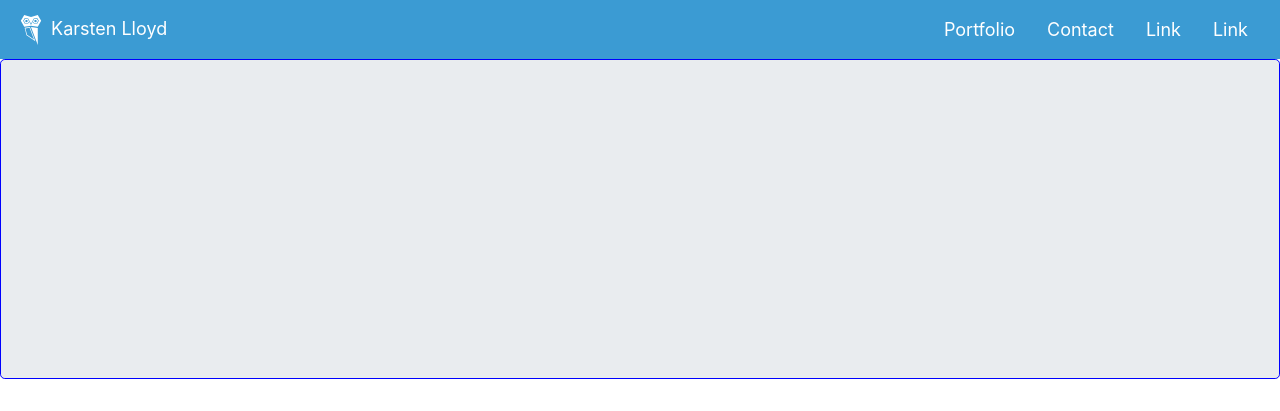
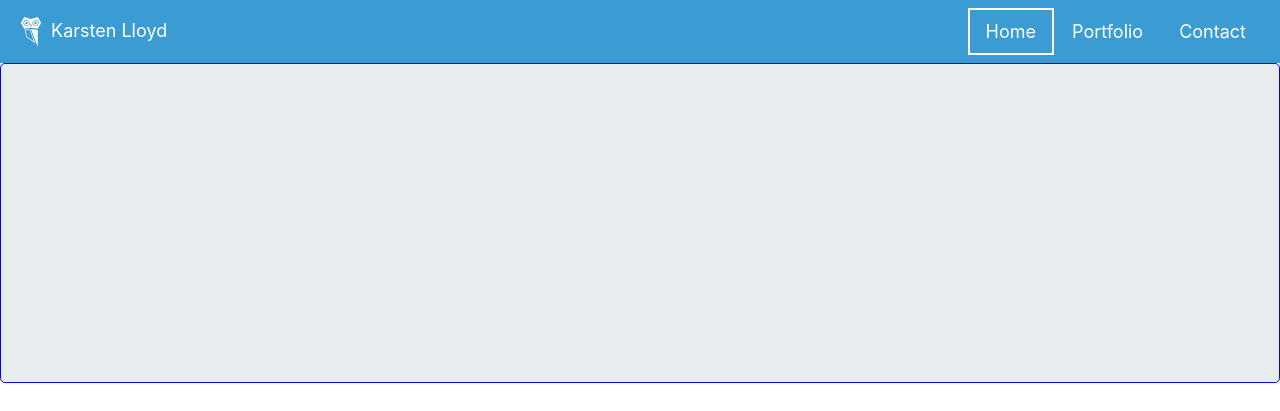
Before and after one commit to karstenabc/karsten-lloyd.dev, a PHP site: page / in a window 1280 px wide. Shown: the top 411 px of the page. Run offline with PHP 8.4, Linux system fonts and the light colour scheme; data that the repository does not hold is empty.

Commit message:
Created active styles to navbar. Created links to home and portfolio pages.

```diff
--- a/css/navbar.css
+++ b/css/navbar.css
@@ -12,3 +12,13 @@
 .nav-item a {
     text-transform: capitalize;
 }
+
+.nav-item {
+    border: 2px solid #3b9bd3;
+}
+.nav-item:hover {
+    border-color: #65b1dd;
+}
+.active {
+    border-color: #FFF !important;
+}
--- a/index.php
+++ b/index.php
@@ -4,7 +4,7 @@
     	<title>Karsten Lloyd</title>
         <?php
             $rootPath = "";
-            $activePage = "index";
+            $activePage = "home";
             include('head.php');
             include('database.php');
             include('navbar.php');
--- a/navbar.php
+++ b/navbar.php
@@ -6,17 +6,14 @@
     </a>
 
     <ul class="nav justify-content-center">
-        <li class="nav-item">
-            <a class="nav-link active" href="portfolio.php">portfolio</a>
+        <li class="nav-item <?php echo ($activePage == "home") ? 'active' : ''; ?>">
+            <a class="nav-link" href="index">home</a>
+        </li>
+        <li class="nav-item <?php echo ($activePage == "portfolio") ? 'active' : ''; ?>">
+            <a class="nav-link" href="portfolio.php">portfolio</a>
         </li>
         <li class="nav-item">
             <a class="nav-link" href="#">contact</a>
         </li>
-        <li class="nav-item">
-            <a class="nav-link" href="#">link</a>
-        </li>
-        <li class="nav-item">
-            <a class="nav-link disabled" href="#">link</a>
-        </li>
     </ul>
 </nav>
```
